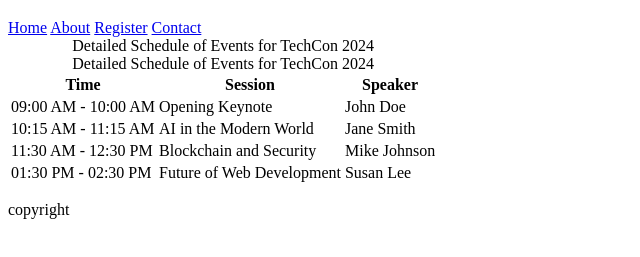
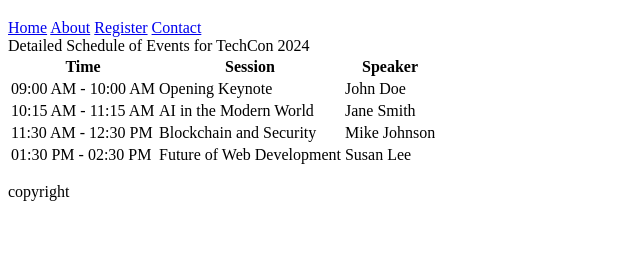
Before and after one commit to YahyaCh10/TechCon_HTML, a plain HTML site: page techcon_website/schedule.html in a window 1280 px wide. Shown: the part 61-318 px from the top of the page, without its empty margins (0-640 px from the left). Drawn offline with Linux system fonts and the light colour scheme.

Commit message:
Initial commit of html_basic project

```diff
--- a/techcon_website/schedule.html
+++ b/techcon_website/schedule.html
@@ -17,13 +17,10 @@
       </nav>
     </header>
     <main>
+      <caption>
+        Detailed Schedule of Events for TechCon 2024
+      </caption>
       <table>
-        <caption>
-          Detailed Schedule of Events for TechCon 2024
-        </caption>
-        <caption>
-          Detailed Schedule of Events for TechCon 2024
-        </caption>
         <thead>
           <tr>
             <th scope="col">Time</th>
```
